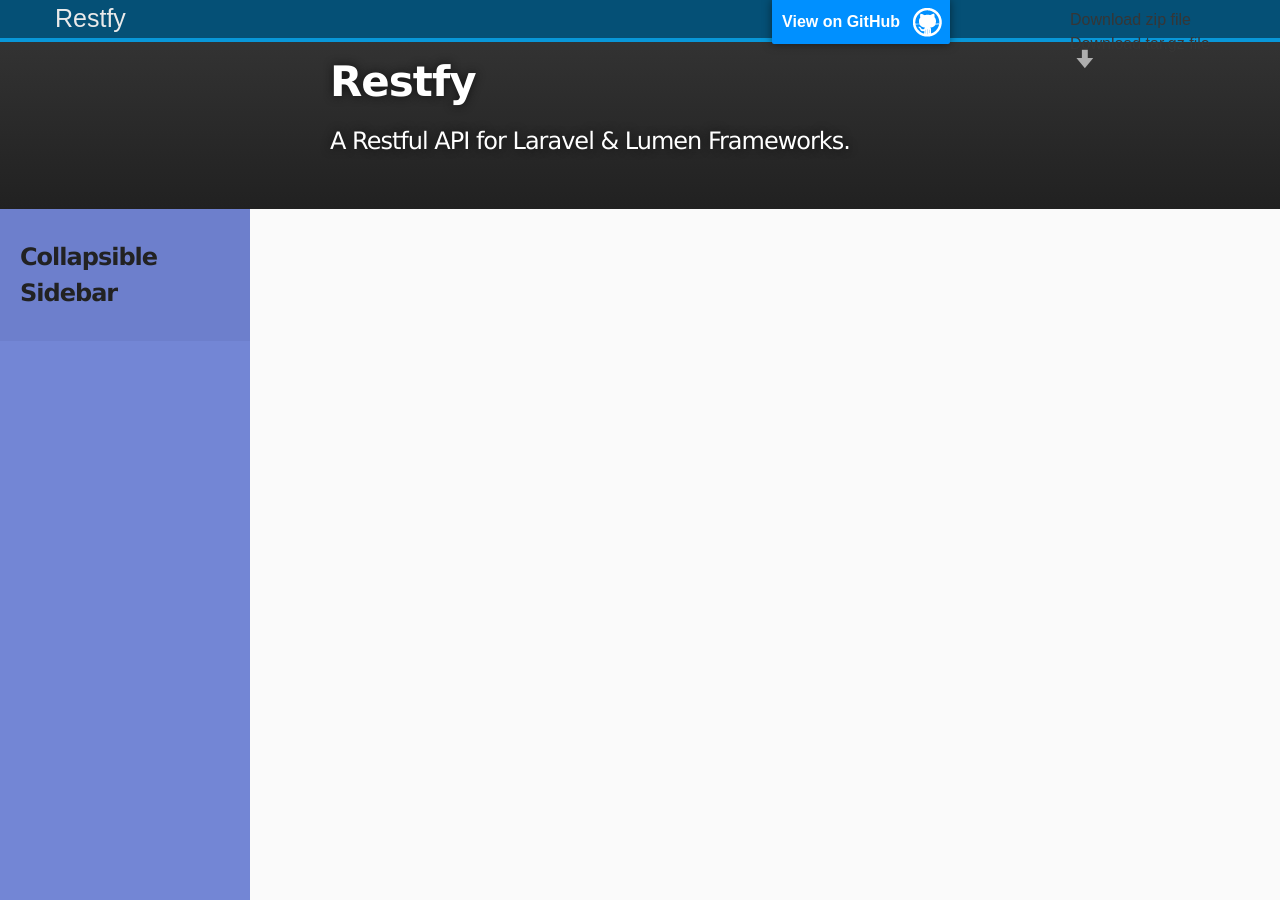
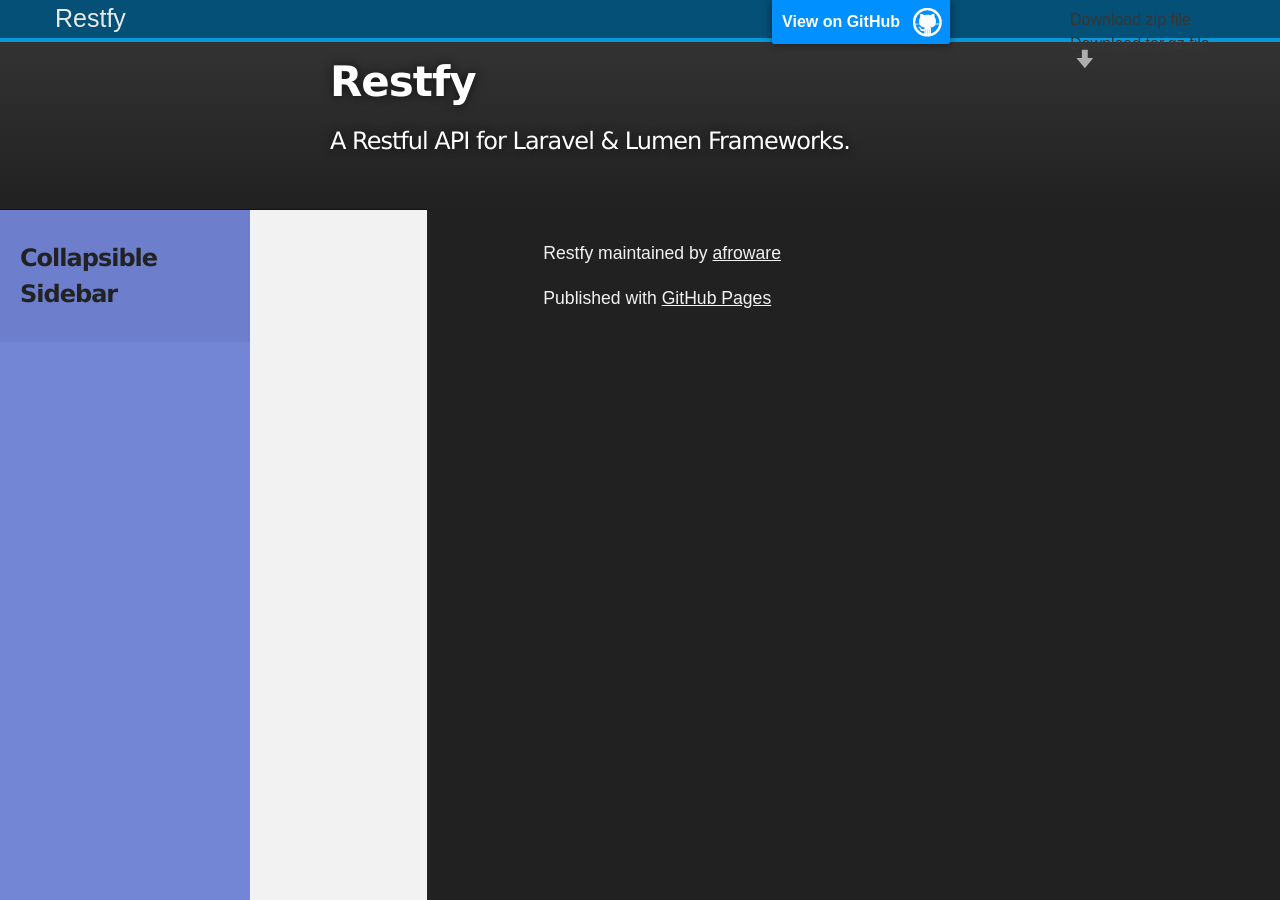
Before and after one commit to afroware/restfy, a Jekyll site: the page built from docs/index.md, in a window 1280 px wide and 900 px high. Built offline with Jekyll 4.4.1, drawn with Linux system fonts in a browser that asks for light colours; our own code applies the rules of GitHub Pages for plain Markdown files.

Commit message:
adding slat theme

```diff
--- a/docs/_layouts/default.html
+++ b/docs/_layouts/default.html
@@ -47,7 +47,12 @@
 	 <!-- Sidebar -->
     <div class="wrapper">
 
-		<nav id="sidebar">
+
+		<div id="content">
+
+			<!-- MAIN CONTENT -->
+			<div id="main_content_wrap" class="outer">
+			  <nav id="sidebar">
 			<!-- Sidebar Header -->
 			<div class="sidebar-header">
 				<h3>Collapsible Sidebar</div>
@@ -70,14 +75,11 @@
 				<li><a href="#">Contact</a></li>
 			</ul>
 		</nav>
-		<div id="content">
-			<button type="button" id="sidebarCollapse" class="btn btn-info navbar-btn">
-				<i class="glyphicon glyphicon-align-left"></i>
-				Toggle Sidebar
-			</button>
-			<!-- MAIN CONTENT -->
-			<div id="main_content_wrap" class="outer">
 			  <section id="main_content" class="inner">
+				  <button type="button" id="sidebarCollapse" class="btn btn-info navbar-btn">
+					<i class="glyphicon glyphicon-align-left"></i>
+					Toggle Sidebar
+				</button>
 				{{ content }}
 			  </section>
 			</div>
```
